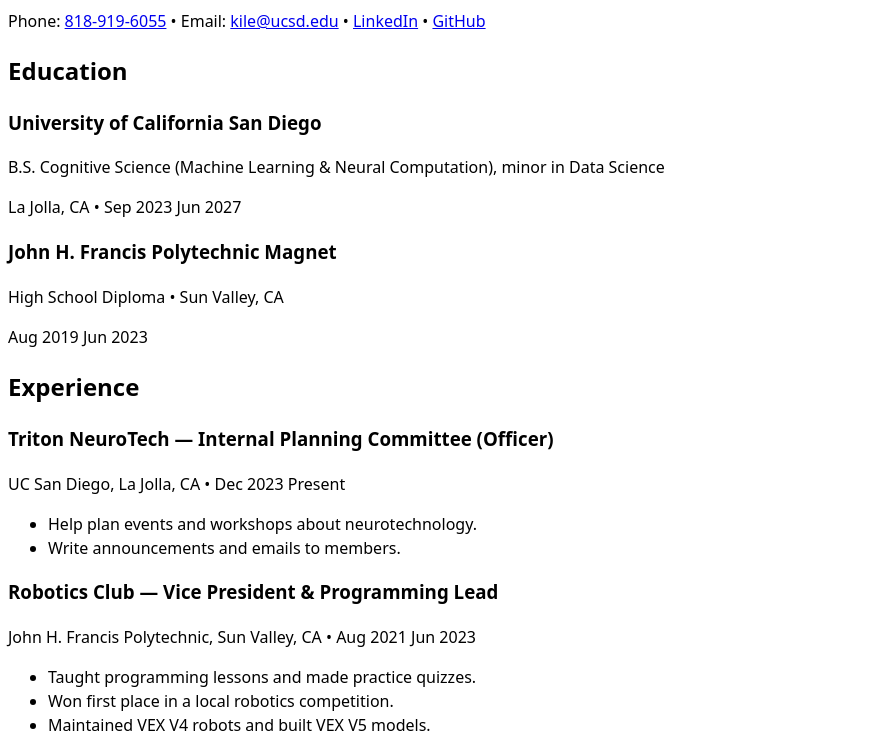
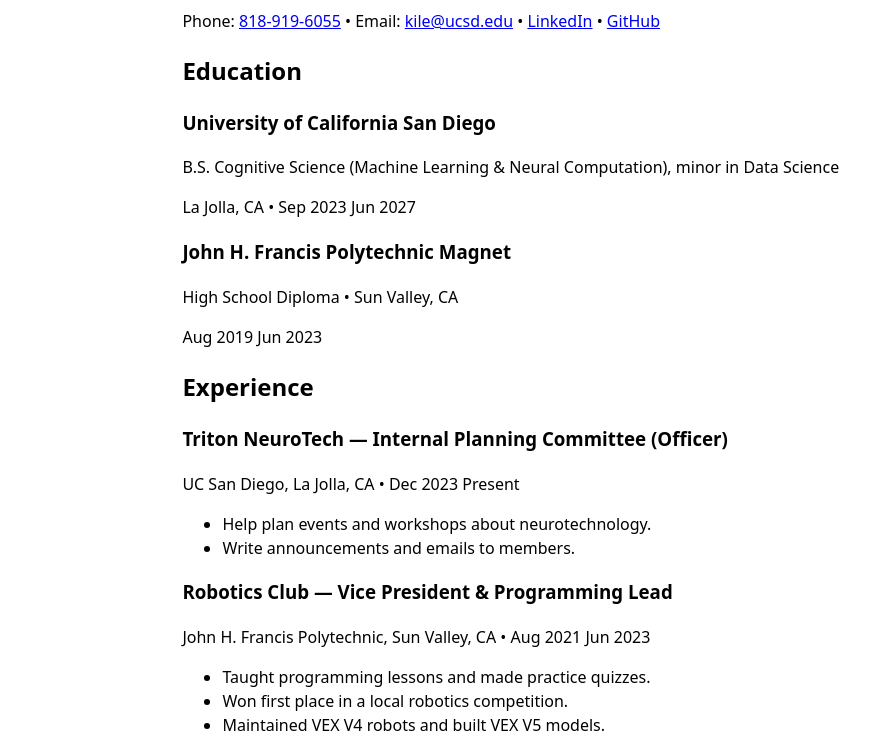
Before and after one commit to VuLe005/portfolio, a plain HTML site: page resume/index.html in a window 1280 px wide. Shown: the part 218-972 px from the top of the page, without its empty margins (0-896 px from the left). Drawn offline with Linux system fonts and the light colour scheme.

Commit message:
without padding

```diff
--- a/style.css
+++ b/style.css
@@ -3,4 +3,7 @@
 	   and use the OS’s UI font as the website font
 	 */
   font: 100%/1.5 system-ui;
+  max-width: 100ch;
+  margin-inline: auto;
+
 }
```
Also changed, not shown: index.html (+1 -1 lines).
